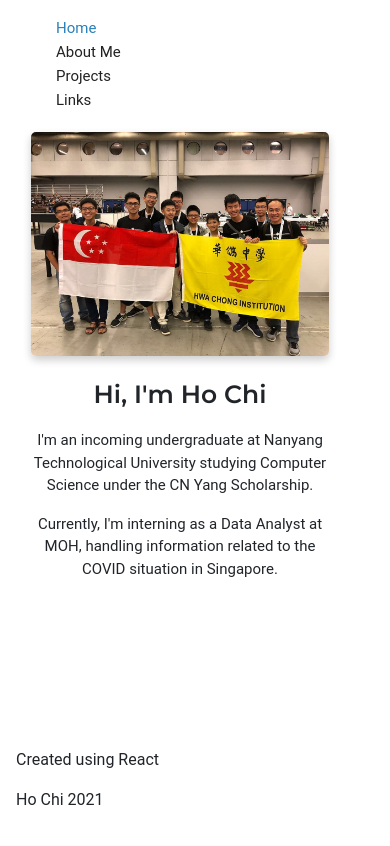
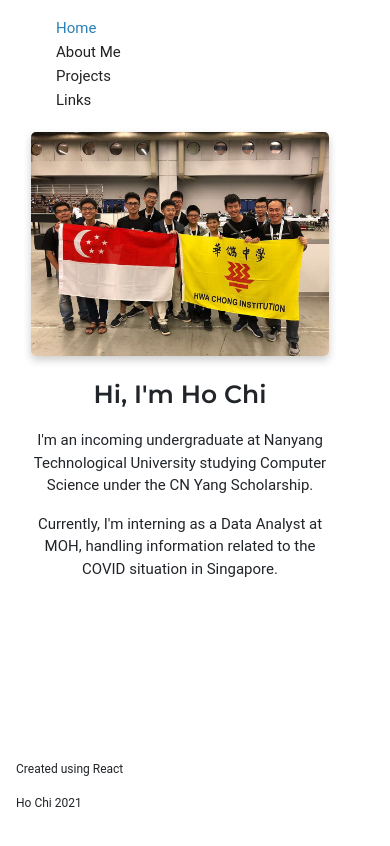
Before and after one commit to nghochi123/website-archive, a React (Create React App) app in the folder hcwebpage/: page / in a window 390 px wide. Shown: the top 846 px of the page. Built offline with nearby package versions, Linux system fonts and the light colour scheme.

Commit message:
change font size

```diff
--- a/hcwebpage/src/components/Footer/Footer.css
+++ b/hcwebpage/src/components/Footer/Footer.css
@@ -2,10 +2,8 @@
     text-align: left;
 }
 
-.alignRight {
-    text-align: right;
-}
 @media(max-width:767px){
-    .footer-p::after{
+    .footer-p{
+        font-size: 12px;
     }
 }
--- a/hcwebpage/src/components/Footer/Footer.js
+++ b/hcwebpage/src/components/Footer/Footer.js
@@ -4,7 +4,7 @@ import './Footer.css'
 
 const Footer = (props) => {
     return (
-        <div>
+        <div className="footer-p">
             <p>Created using React</p>
             <p>Ho Chi 2021</p>
         </div>
```
